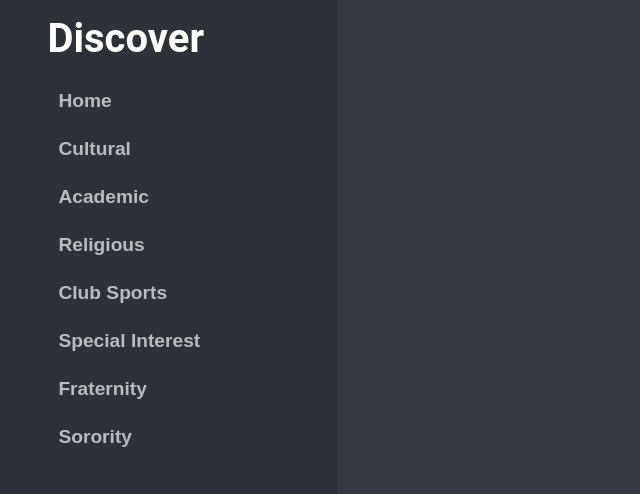
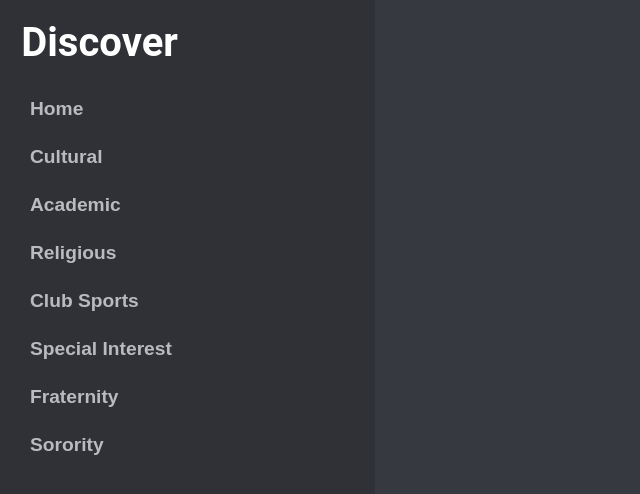
Before and after one commit to aibarrola/DiscordUniversityExplore, a React (Create React App) app: page / in a window 1280 px wide. Shown: the top 494 px of the page, without its empty margins (0-640 px from the left). Built offline with nearby package versions, Linux system fonts and the light colour scheme.

Commit message:
updated sidebar styling

```diff
--- a/src/components/SideButton.css
+++ b/src/components/SideButton.css
@@ -9,6 +9,7 @@
     border-radius: 10px;
     text-align: left;
     padding-left: 20px;
+    margin-left: 10px;
 }
 
 .sideButton:hover{
--- a/src/components/Sidebar.css
+++ b/src/components/Sidebar.css
@@ -1,8 +1,7 @@
 .sidebar{
     background-color: var(--dark-grey);
     height: 100vh;
-    width: 300px;
-    padding-left: 3%;
+    width: 375px;
 }
 
 .sidebarTitle{
@@ -11,4 +10,5 @@
     padding-left: 3%;
     font-size: 2.5rem;
     margin-bottom: 5%;
+    margin-left: 10px;
 }
```
